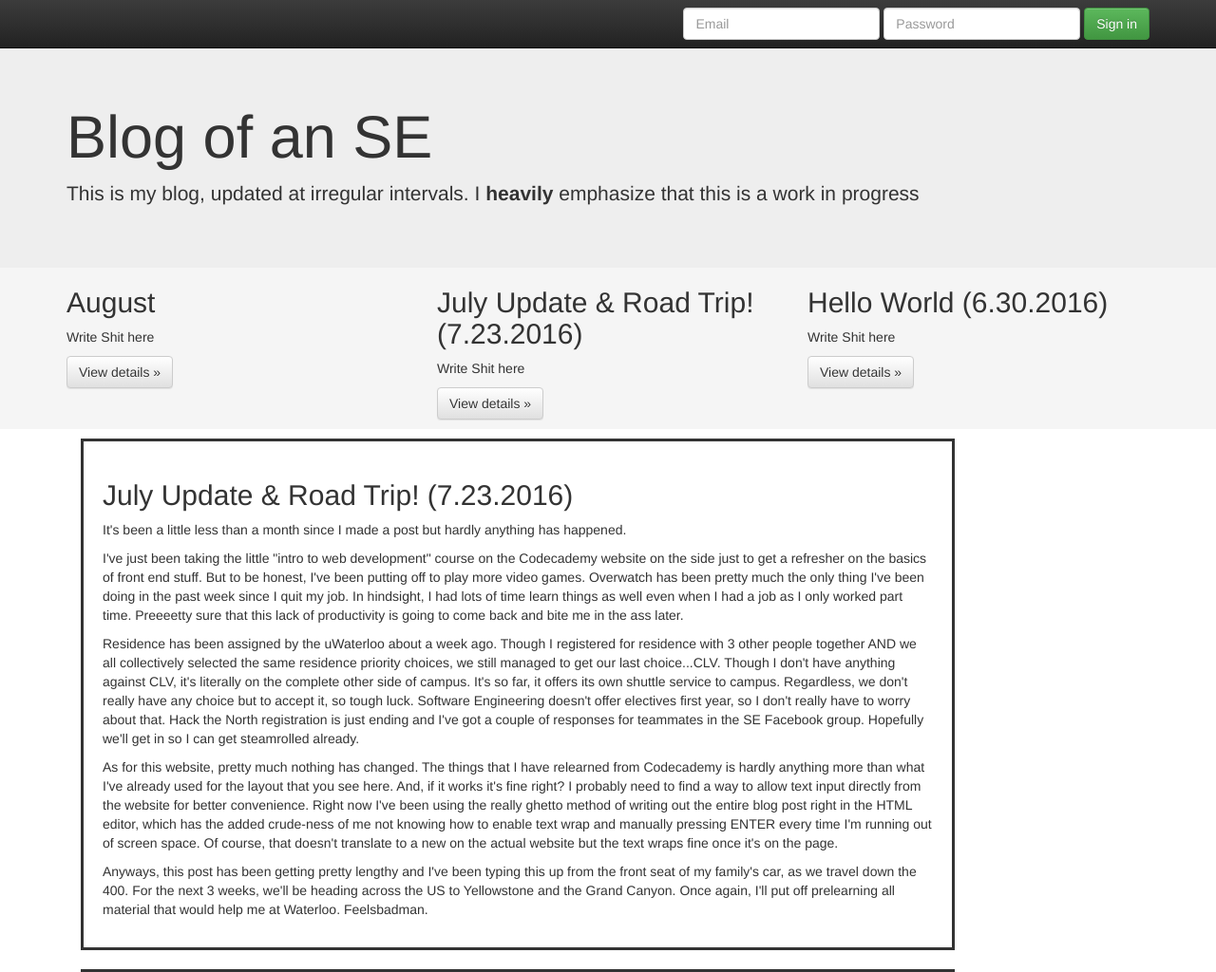
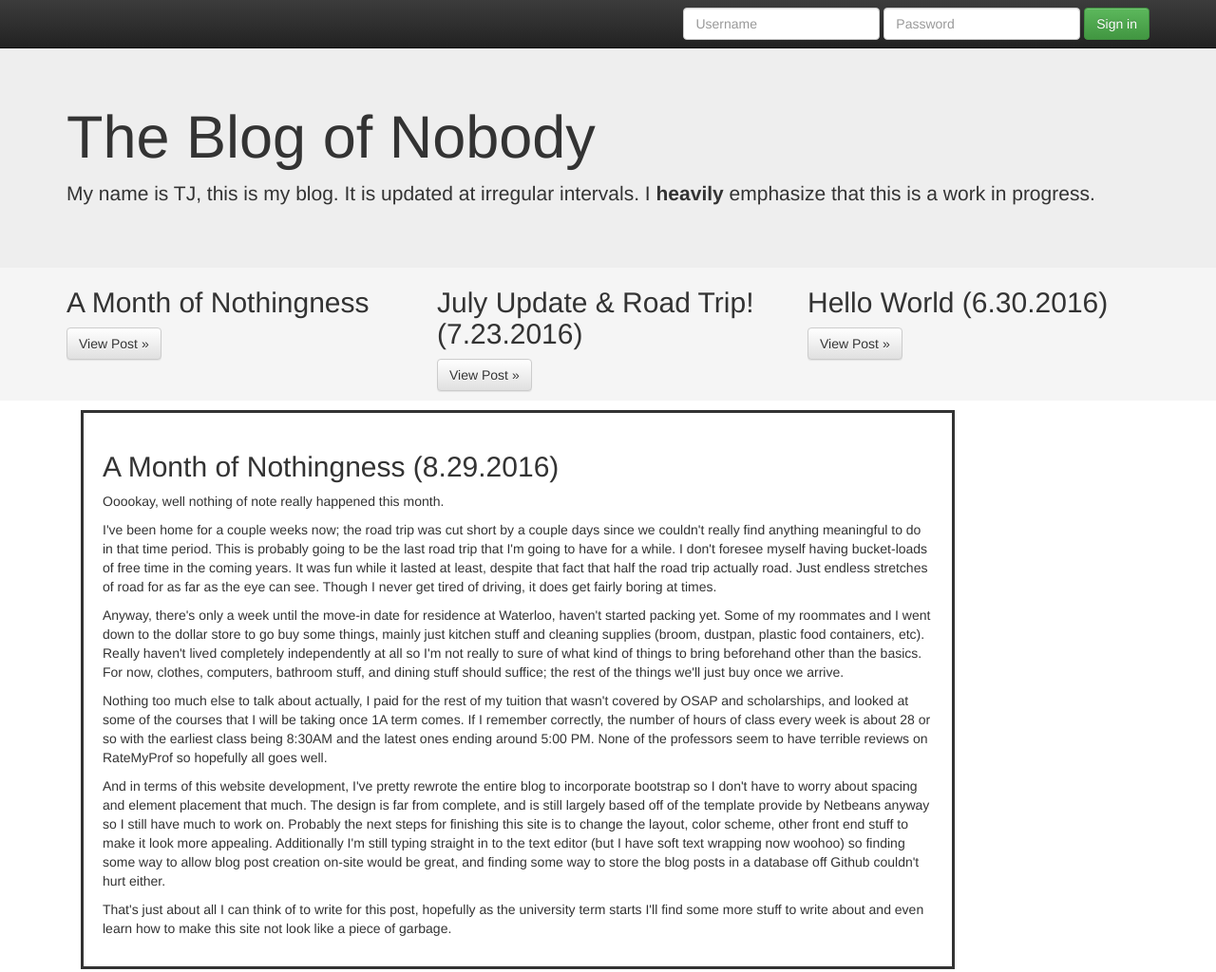
Before and after one commit to chenala/blog, a website: page index.html in a window 1280 px wide. Shown: the top 1024 px of the page at 95% size. Drawn offline with nearby package versions, Linux system fonts and the light colour scheme.

Commit message:
August blog post

```diff
--- a/index.html
+++ b/index.html
@@ -38,7 +38,7 @@
                 <div id="navbar" class="navbar-collapse collapse">
                     <form class="navbar-form navbar-right" role="form">
                         <div class="form-group">
-			    <input type="text" placeholder="Email" class="form-control">
+                            <input type="text" placeholder="Username" class="form-control">
                         </div>
                         <div class="form-group">
                             <input type="password" placeholder="Password" class="form-control">
@@ -52,8 +52,8 @@
         <!-- Main jumbotron for a primary marketing message or call to action -->
         <div class="jumbotron">
             <div class="container">
-		<h1>Blog of an SE</h1>
-		<p>This is my blog, updated at irregular intervals. I <b>heavily</b> emphasize that this is a work in progress</p>
+                <h1>The Blog of Nobody</h1>
+                <p>My name is TJ, this is my blog. It is updated at irregular intervals. I <b>heavily</b> emphasize that this is a work in progress.</p>
             </div>
         </div>
         <section id="postPreview">
@@ -61,25 +61,35 @@
                 <!-- Example row of columns -->
                 <div class="row">
                     <div class="col-sm-4">
-			<h2>August</h2>
-			<p>Write Shit here</p>
-			<p><a class="btn btn-default" href="#" role="button">View details &raquo;</a></p>
+                        <h2>A Month of Nothingness</h2>
+                        <p><a class="btn btn-default" href="#1st" role="button">View Post &raquo;</a></p>
 
                     </div>
                     <div class="col-sm-4">
                         <h2>July Update & Road Trip! (7.23.2016)</h2>
-			<p>Write Shit here</p>
-			<p><a class="btn btn-default" href="#" role="button">View details &raquo;</a></p>
+                        <p><a class="btn btn-default" href="#2nd" role="button">View Post &raquo;</a></p>
                     </div>
                     <div class="col-sm-4">
                         <h2>Hello World (6.30.2016)</h2>
-			<p>Write Shit here</p>
-			<p><a class="btn btn-default" href="#" role="button">View details &raquo;</a></p>
+                        <p><a class="btn btn-default" href="#3rd" role="button">View Post &raquo;</a></p>
                     </div>
                 </div>
             </div>
         </section>
-	    <div class="container">
+        <div class="container" id="1st">
+            <div class="col-lg-10">
+                <div class="post">
+                    <h2 >A Month of Nothingness (8.29.2016)</h2>
+                    <p>Ooookay, well nothing of note really happened this month.</p>
+                    <p>I've been home for a couple weeks now; the road trip was cut short by a couple days since we couldn't really find anything meaningful to do in that time period. This is probably going to be the last road trip that I'm going to have for a while. I don't foresee myself having bucket-loads of free time in the coming years. It was fun while it lasted at least, despite that fact that half the road trip actually road. Just endless stretches of road for as far as the eye can see. Though I never get tired of driving, it does get fairly boring at times.</p>
+                    <p>Anyway, there's only a week until the move-in date for residence at Waterloo, haven't started packing yet. Some of my roommates and I went down to the dollar store to go buy some things, mainly just kitchen stuff and cleaning supplies (broom, dustpan, plastic food containers, etc).  Really haven't lived completely independently at all so I'm not really to sure of what kind of things to bring beforehand other than the basics. For now, clothes, computers, bathroom stuff, and dining stuff should suffice; the rest of the things we'll just buy once we arrive.</p>
+                    <p>Nothing too much else to talk about actually, I paid for the rest of my tuition that wasn't covered by OSAP and scholarships, and looked at some of the courses that I will be taking once 1A term comes. If I remember correctly, the number of hours of class every week is about 28 or so with the earliest class being 8:30AM and the latest ones ending around 5:00 PM. None of the professors seem to have terrible reviews on RateMyProf so hopefully all goes well.</p>
+                    <p>And in terms of this website development, I've pretty rewrote the entire blog to incorporate bootstrap so I don't have to worry about spacing and element placement that much. The design is far from complete, and is still largely based off of the template provide by Netbeans anyway so I still have much to work on. Probably the next steps for finishing this site is to change the layout, color scheme, other front end stuff to make it look more appealing. Additionally I'm still typing straight in to the text editor (but I have soft text wrapping now woohoo) so finding some way to allow blog post creation on-site would be great, and finding some way to store the blog posts in a database off Github couldn't hurt either.</p>
+                    <p>That's just about all I can think of to write for this post, hopefully as the university term starts I'll find some more stuff to write about and even learn how to make this site not look like a piece of garbage. </p>
+                </div>
+            </div>
+        </div>
+        <div class="container" id="2nd">
             <div class="col-lg-10">
                 <div class="post">
                     <h2>July Update & Road Trip! (7.23.2016)</h2>
@@ -91,7 +101,7 @@
                 </div>
             </div>
         </div>
-	<div class="container">
+        <div class="container"  id="3rd">
             <div class="col-lg-10">
                 <div class="post">
                     <h2>Hello World (6.30.2016)</h2>
```
Lines whose indentation alone changed are shown as unchanged.
